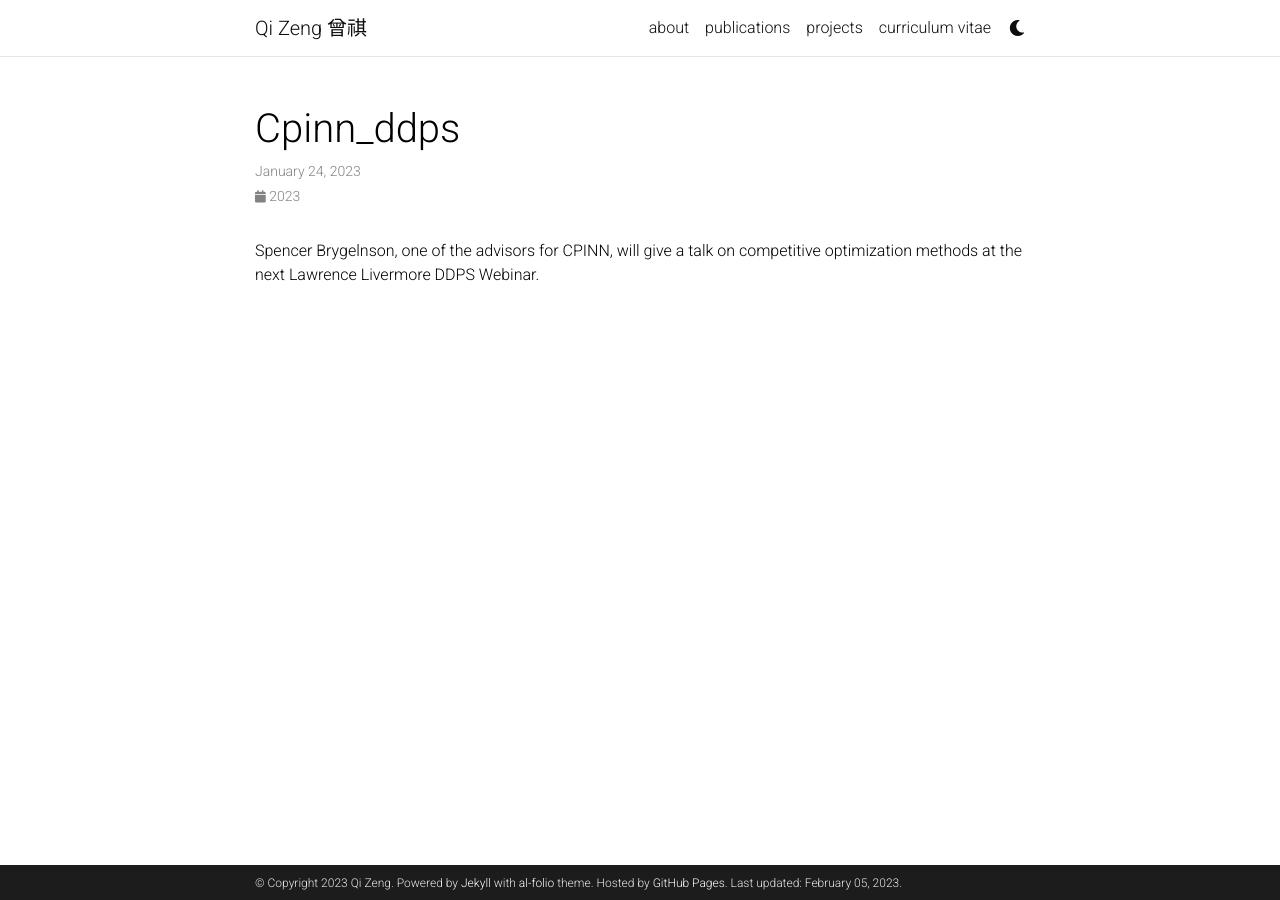
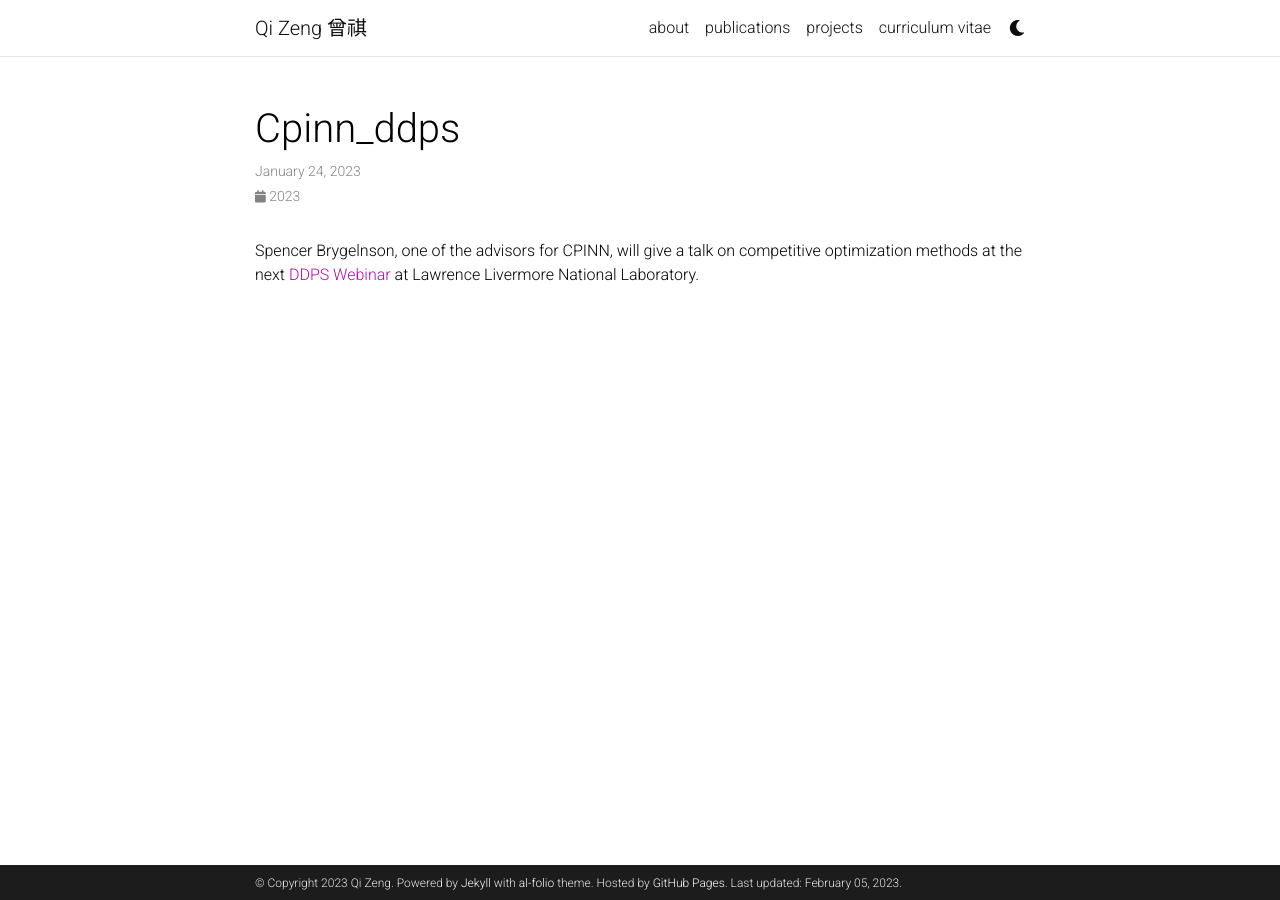
Before and after one commit to Q1Zeng/Q1Zeng.github.io, a Jekyll site: the page built from _news/CPINN_DDPS.md, in a window 1280 px wide. Built offline with Jekyll 4.4.1, drawn with Linux system fonts in a browser that asks for light colours; comment, search, counter and statistics services are not loaded; a style sheet for code colours, icons or effects is not loaded.

Commit message:
Add link to news

```diff
--- a/_news/CPINN_DDPS.md
+++ b/_news/CPINN_DDPS.md
@@ -5,4 +5,4 @@ inline: true
 ---
 
 <!-- A simple inline announcement. -->
-Spencer Brygelnson, one of the advisors for CPINN, will give a talk on competitive optimization methods at the next Lawrence Livermore DDPS Webinar.
+Spencer Brygelnson, one of the advisors for CPINN, will give a talk on competitive optimization methods at the next [DDPS Webinar](https://www.librom.net/ddps.html) at Lawrence Livermore National Laboratory.
```
